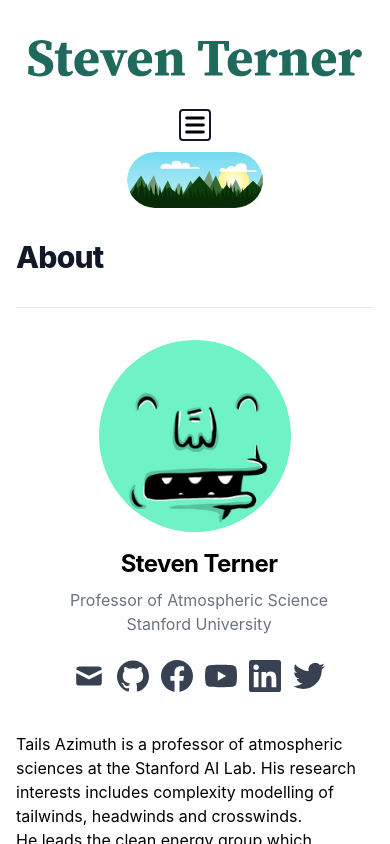
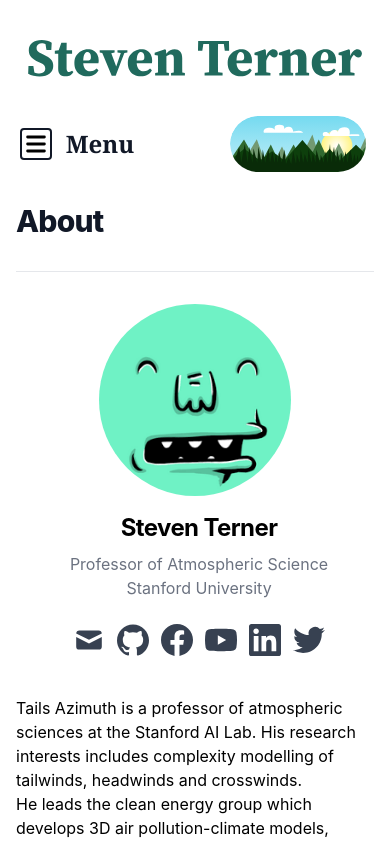
Before and after one commit to DoctorDerek/steven-terner.github.io, a Next.js app: page /about in a window 390 px wide. Shown: the top 844 px of the page. Built offline with nearby package versions, Linux system fonts and the light colour scheme; a web font is replaced by a local one; what @tailwindcss/typography would draw is missing.

Commit message:
Added "Menu" text to hamburger menu

```diff
--- a/components/LayoutWrapper.js
+++ b/components/LayoutWrapper.js
@@ -30,7 +30,7 @@ const LayoutWrapper = ({ children }) => {
               </div>
             </Link>
           </div>
-          <div className="flex flex-col-reverse items-center justify-between w-full text-base leading-5 sm:flex-row">
+          <div className="flex flex-row-reverse items-center justify-between w-full text-base leading-5 sm:flex-row">
             <div className="items-center justify-around hidden w-full py-1 mr-2 font-serif font-bold text-center border-2 border-gray-900 border-solid rounded dark:border-gray-500 xl:text-2xl md:text-xl sm:flex sm:text-l bg-green-lightest dark:bg-transparent">
               {headerNavLinks.map((link) => (
                 <Link
--- a/components/MobileNav.js
+++ b/components/MobileNav.js
@@ -21,14 +21,14 @@ const MobileNav = () => {
     <div className="sm:hidden">
       <button
         type="button"
-        className="w-8 h-8 ml-1 mr-1 rounded"
+        className="flex w-32 h-8 ml-1 mr-1 rounded"
         aria-label="Toggle Menu"
         onClick={onToggleNav}
       >
         <svg
           xmlns="http://www.w3.org/2000/svg"
           viewBox="0 0 20 20"
-          className="text-gray-900 bg-transparent border-2 border-gray-900 border-solid rounded dark:border-green-lightest xl:text-2xl md:text-xl sm:flex sm:text-l hover:text-green-dark dark:text-green-lightest hover:bg-green-light dark:hover:text-green-dark"
+          className="w-8 text-gray-900 bg-transparent border-2 border-gray-900 border-solid rounded dark:border-green-lightest xl:text-2xl md:text-xl sm:flex sm:text-l hover:text-green-dark dark:text-green-lightest hover:bg-green-light dark:hover:text-green-dark"
         >
           {navShow ? (
             <path
@@ -44,6 +44,7 @@ const MobileNav = () => {
             />
           )}
         </svg>
+        <div className="m-auto font-serif text-2xl font-bold text-gray-900">Menu</div>
       </button>
       <div
         className={`fixed w-full h-full top-24 right-0 bg-gray-200 dark:bg-gray-800 opacity-95 z-10 transform ease-in-out duration-300 ${
```
